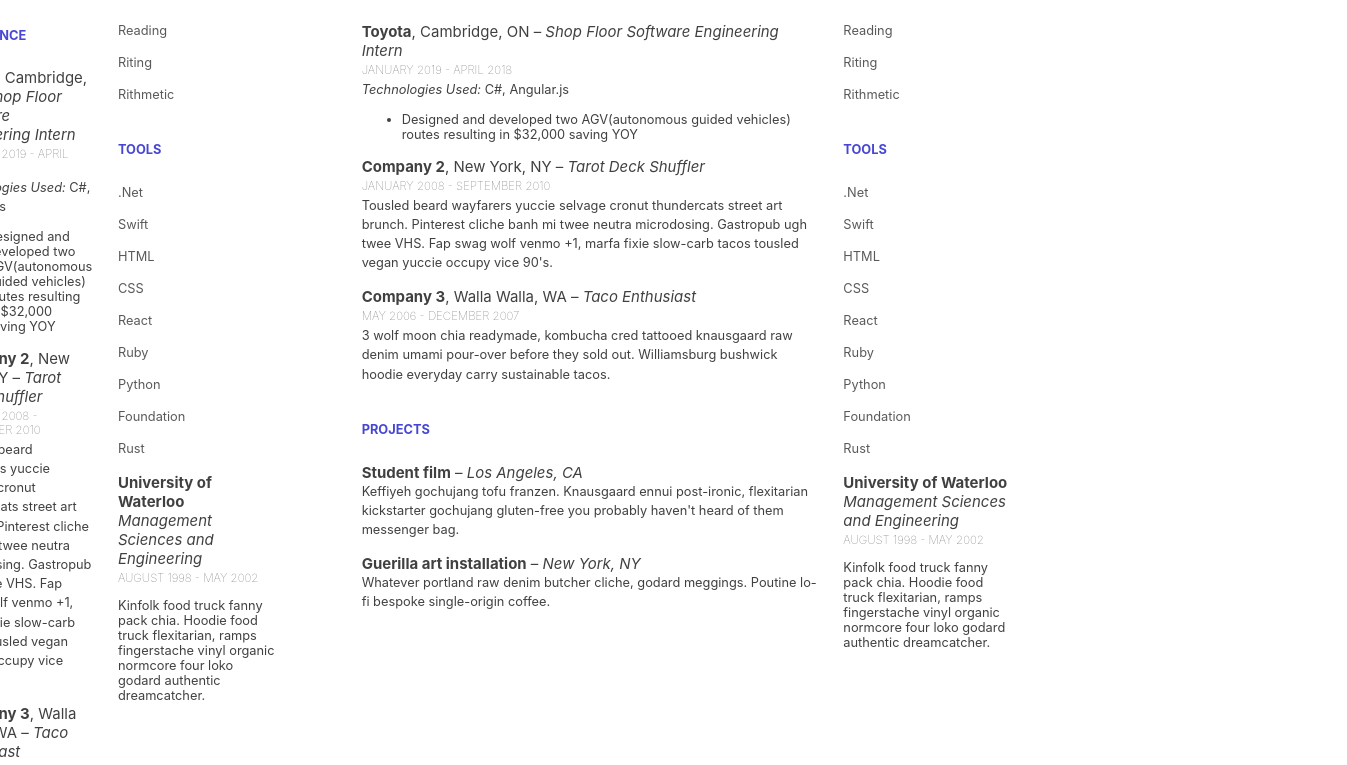
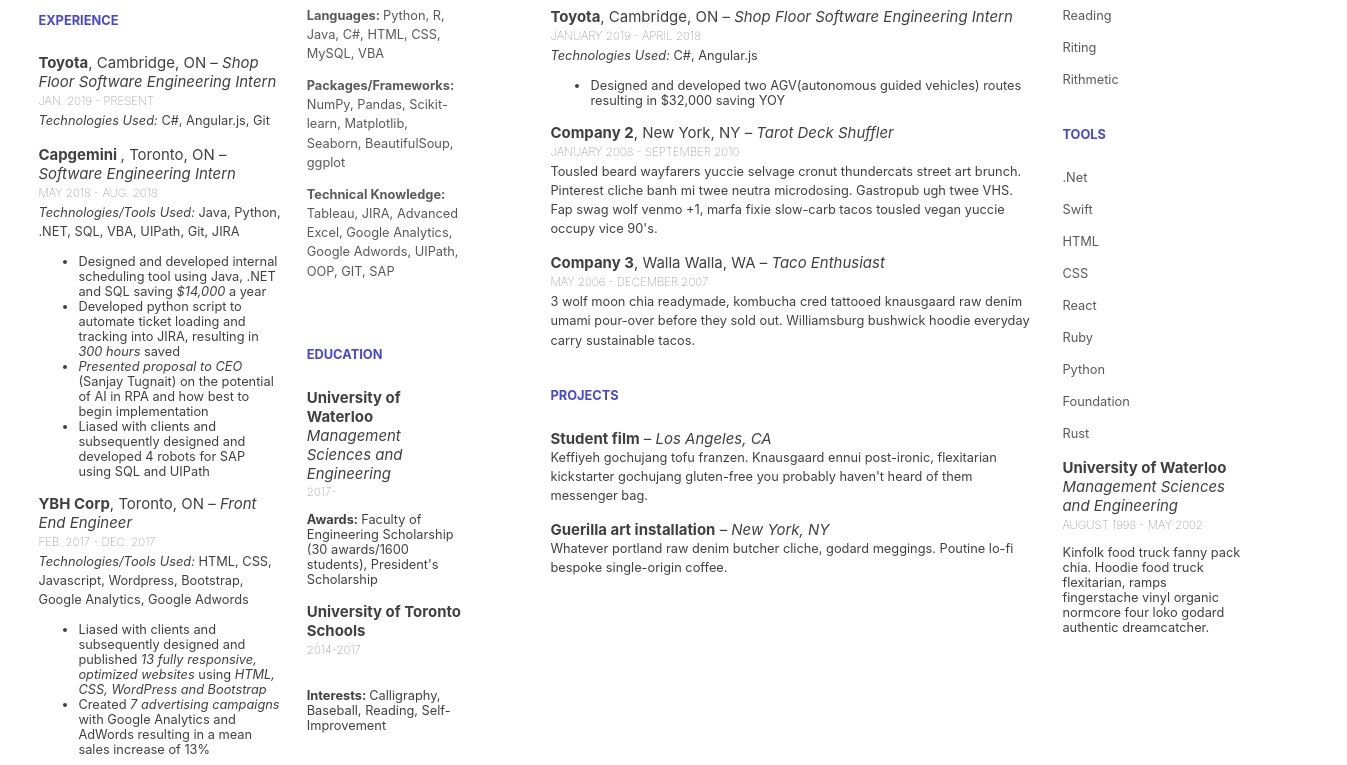
Before and after one commit to kvptkr/kvptkr.github.io, a plain HTML site: page resumepage.html in a window 1280 px wide. Shown: the part 169-934 px from the top of the page, 1347 px wide, since content can reach past the window. Drawn offline with Linux system fonts and the light colour scheme; a script that the page names is missing.

Commit message:
Update resumepage.html

```diff
--- a/resumepage.html
+++ b/resumepage.html
@@ -1,4 +1,3 @@
-<<<<<<< HEAD
 <!doctype html>
 <html lang="en">
 
@@ -24,29 +23,35 @@
             <strong>Toyota</strong>, Cambridge, ON &ndash;
             <em>Shop Floor Software Engineering Intern</em>
           </h3>
-          <h4>January 2019 - April 2018</h4>
-          <p><em>Technologies Used:</em> C#, Angular.js </p>
-          <p>
-            <ul>
-              <li>Designed and developed two AGV(autonomous guided vehicles) routes resulting in $32,000 saving YOY</li>
-            </ul>
-          </p>
+          <h4>Jan. 2019 - Present</h4>
+          <p><em>Technologies Used:</em> C#, Angular.js, Git </p>
         </section>
         <section class="info-section">
           <h3>
-            <strong>Company 2</strong>, New York, NY &ndash;
-            <em>Tarot Deck Shuffler</em>
+            <strong>Capgemini </strong>, Toronto, ON &ndash;
+            <em>Software Engineering Intern</em>
           </h3>
-          <h4>January 2008 - September 2010</h4>
-          <p>Tousled beard wayfarers yuccie selvage cronut thundercats street art brunch. Pinterest cliche banh mi twee neutra microdosing. Gastropub ugh twee VHS. Fap swag wolf venmo +1, marfa fixie slow-carb tacos tousled vegan yuccie occupy vice 90's.</p>
+          <h4>May 2018 - Aug. 2018</h4>
+          <p><em>Technologies/Tools Used:</em> Java, Python, .NET, SQL, VBA, UIPath, Git, JIRA </p>
+          <section id="resume-bullet-points"><ul>
+            <li>Designed and developed internal scheduling tool using Java, .NET and SQL saving <em>$14,000</em> a year</li>
+            <li>Developed python script to automate ticket loading and tracking into JIRA, resulting in <em>300 hours</em> saved</li>
+            <li><em>Presented proposal to CEO</em> (Sanjay Tugnait) on the potential of AI in RPA and how best to begin implementation</li>
+            <li>Liased with clients and subsequently designed and developed 4 robots for SAP using SQL and UIPath</li>
+          </ul></section>
         </section>
         <section class="info-section">
           <h3>
-            <strong>Company 3</strong>, Walla Walla, WA &ndash;
-            <em>Taco Enthusiast</em>
+            <strong>YBH Corp</strong>, Toronto, ON &ndash;
+            <em>Front End Engineer</em>
           </h3>
-          <h4>May 2006 - December 2007</h4>
-          <p>3 wolf moon chia readymade, kombucha cred tattooed knausgaard raw denim umami pour-over before they sold out. Williamsburg bushwick hoodie everyday carry sustainable tacos.</p>
+          <h4>Feb. 2017 - Dec. 2017</h4>
+          <p><em>Technologies/Tools Used:</em> HTML, CSS, Javascript, Wordpress, Bootstrap, Google Analytics, Google Adwords </p>
+          <section id="resume-bullet-points"><ul>
+            <li>Liased with clients and subsequently designed and published <em>13 fully responsive, optimized websites</em> using <em>HTML, CSS, WordPress and Bootstrap</em></li>
+            <li>Created <em>7 advertising campaigns</em> with Google Analytics and AdWords resulting in a mean sales increase of 13%</li>
+
+          </ul></section>
         </section>
       </div>
       <div id="projects">
@@ -82,30 +87,27 @@
         </div>
       </section>
       <div id="skills">
-        <h2>Skills</h2>
-        <p>Reading</p>
-        <p>Riting</p>
-        <p>Rithmetic</p>
-      </div>
-      <div id="tools">
-        <h2>Tools</h2>
-        <p>.Net</p>
-        <p>Swift</p>
-        <p>HTML</p>
-        <p>CSS</p>
-        <p>React</p>
-        <p>Ruby</p>
-        <p>Python</p>
-        <p>Foundation</p>
-        <p>Rust</p>
+        <h2>Technical Skills</h2>
+        <p><strong>Languages: </strong> Python, R, Java, C#, HTML, CSS, MySQL, VBA</p>
+        <p><strong> Packages/Frameworks: </strong>NumPy, Pandas, Scikit-learn, Matplotlib, Seaborn, BeautifulSoup, ggplot</p>
+        <p><strong>Technical Knowledge: </strong> Tableau, JIRA, Advanced Excel, Google Analytics, Google Adwords, UIPath, OOP, GIT, SAP</p>
+
       </div>
       <div id = "education">
+        <br>
+        <h2>Education</h2>
         <h3>
           <strong>University of Waterloo</strong>
           <em>Management Sciences and Engineering</em>
         </h3>
-        <h4>August 1998 - May 2002</h4>
-        <p>Kinfolk food truck fanny pack chia. Hoodie food truck flexitarian, ramps fingerstache vinyl organic normcore four loko godard authentic dreamcatcher.</p>
+        <h4>2017-</h4>
+        <p><strong>Awards: </strong> Faculty of Engineering Scholarship (30 awards/1600 students), President's Scholarship</p>
+        <h3>
+          <strong>University of Toronto Schools</strong>
+          <h4>2014-2017</h4>
+        </h3>
+        <br>
+        <p><strong>Interests: </strong> Calligraphy, Baseball, Reading, Self-Improvement</p>
       </div>
     </section>
 
@@ -236,4 +238,3 @@
 </body>
 
 </html>
->>>>>>> 1e89965c07cbe1191f57671ee78627c578dfe187
```
